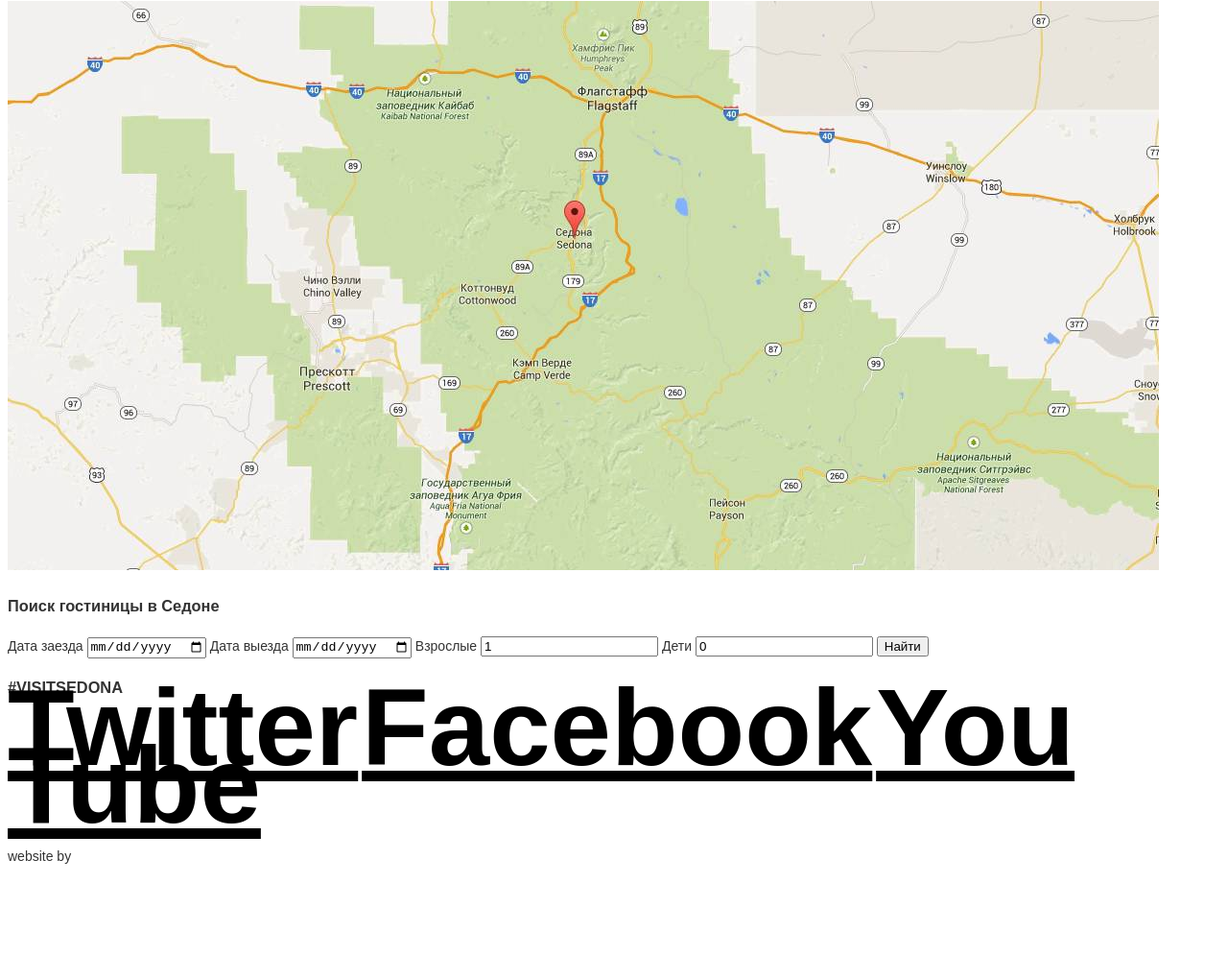
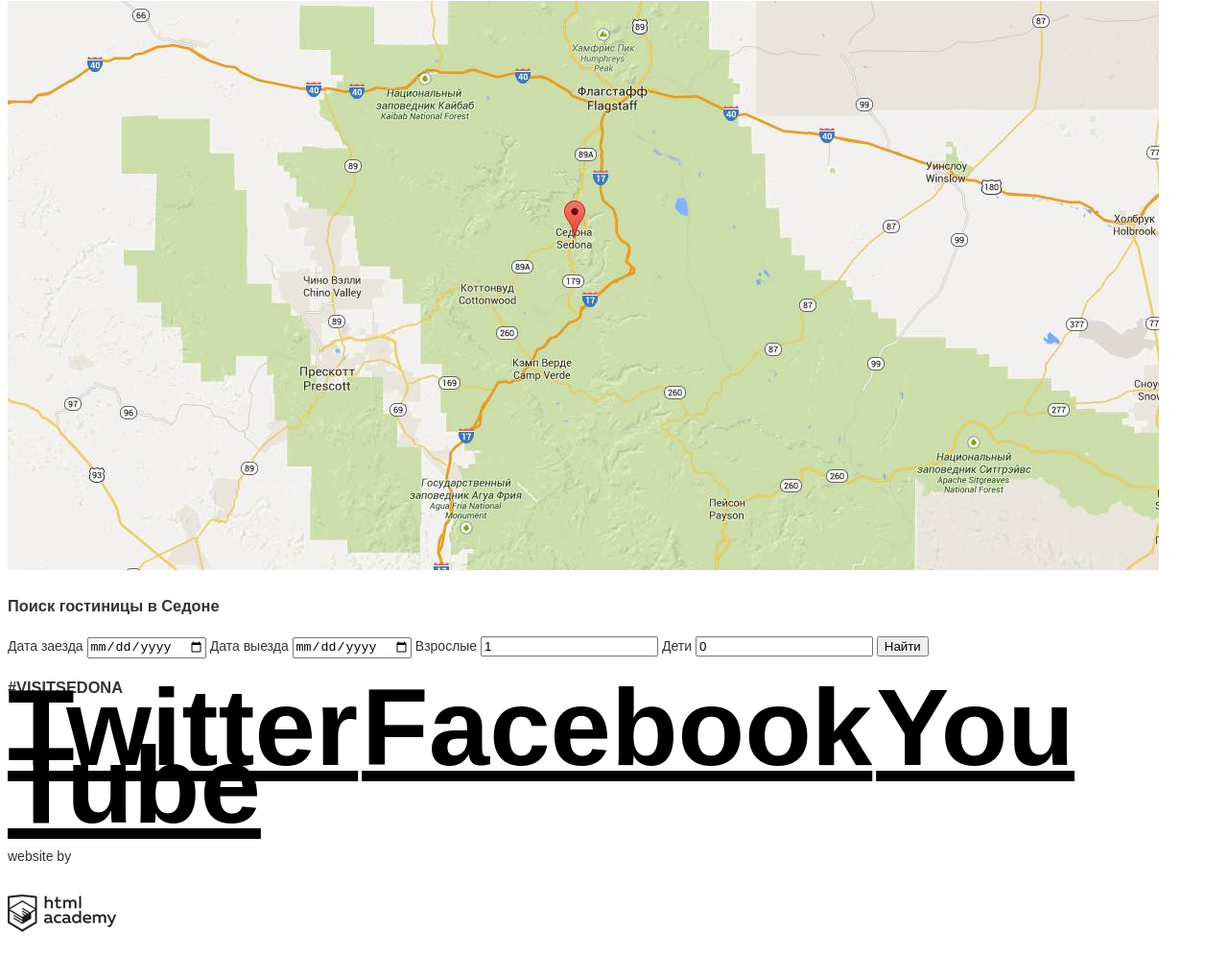
Before and after one commit to samarieta/Sedona, a plain HTML site: page index.html in a window 1280 px wide. Shown: the part 2252-3247 px from the top of the page at 96% size. Before the commit the page ends 3171 px from the top, so only its background shows below. Drawn offline with Linux system fonts and the light colour scheme.

Commit message:
footer logo

```diff
--- a/index.html
+++ b/index.html
@@ -147,7 +147,8 @@
             <section class="footer-copyright">
                 <p>website by</p>
                 <span>
-            <a href="https://htmlacademy.ru/" img src="img/logo_html.png" alt="html academy"></a>
+            <a href="https://htmlacademy.ru/"> <img src="img/logo_html.png" alt="html academy">
+            </a>
           </span>
             </section>
         </div>
```
